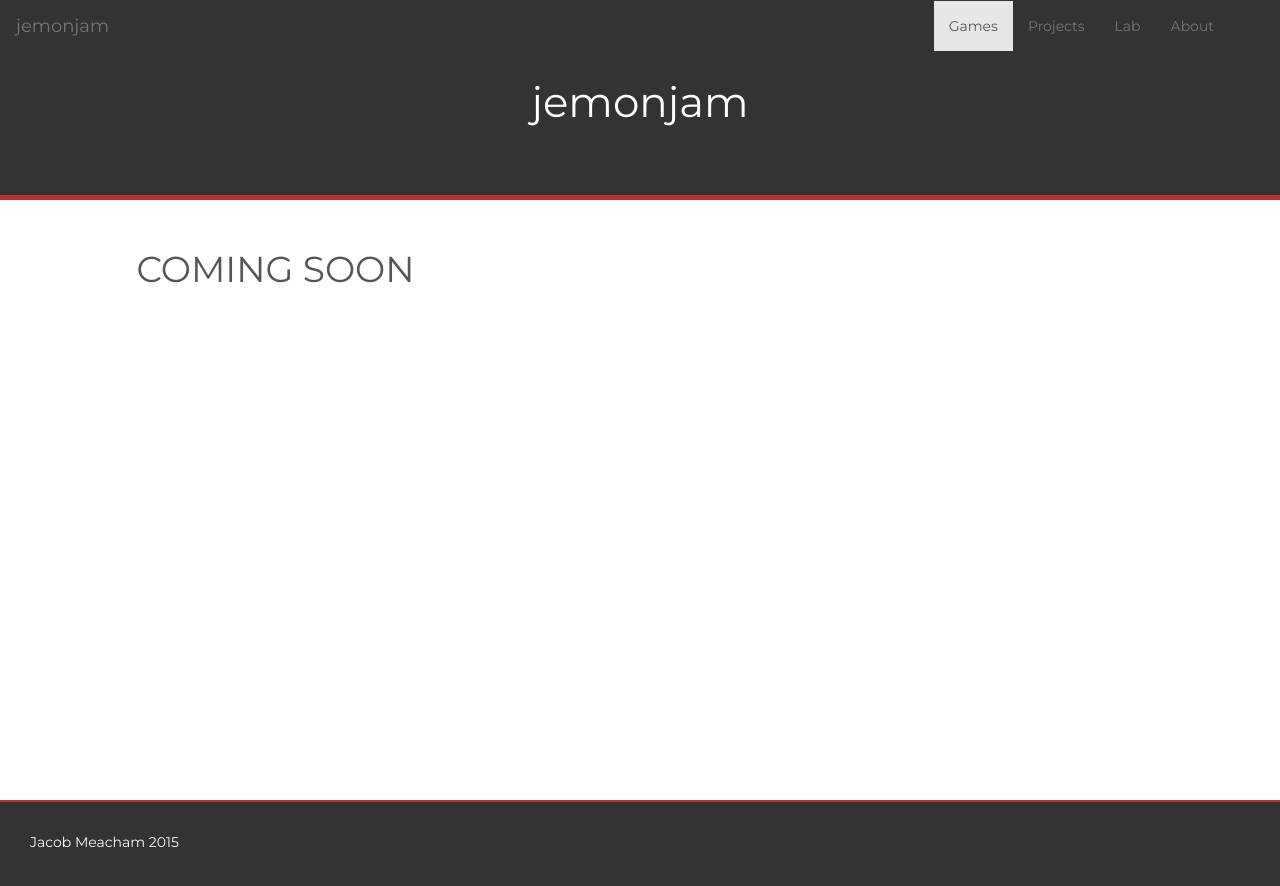
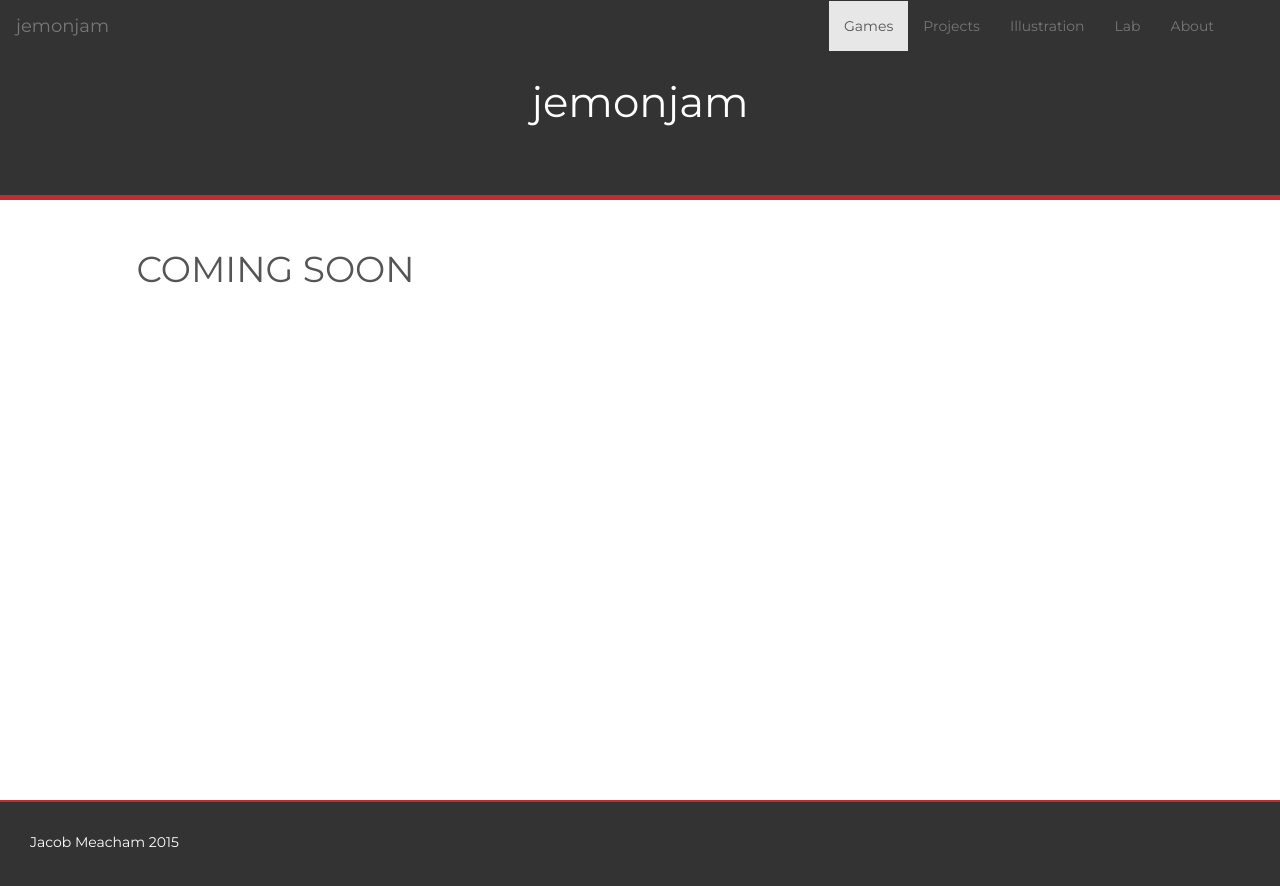
Before and after one commit to jacob-meacham/jacob-meacham.github.io, a Jekyll site: the page built from index.html, in a window 1280 px wide. Shown: the top 886 px of the page. Built offline with Jekyll 4.4.1, drawn with Linux system fonts in a browser that asks for light colours; nearby versions of some CDN libraries.

Commit message:
Add illustrations section.

```diff
--- a/_layouts/default.html
+++ b/_layouts/default.html
@@ -11,6 +11,7 @@
                 <ul class="nav navbar-nav">
                     <li class="active"><a href="/games">Games <span class="sr-only">(current)</span></a></li>
                     <li><a href="/projects">Projects</a></li>
+                    <li><a href="/illustration">Illustration</a></li>
                     <li><a href="/lab">Lab</a></li>
                     <li><a href="/about">About</a></li>
                 </ul>
--- a/css/common.css
+++ b/css/common.css
@@ -63,6 +63,7 @@
 
 /* TODO: remove bootstrap */
 .navbar {
+  z-index: 1;
   margin-bottom: 20px;
   background-color: transparent;
   border-color: transparent;
@@ -83,6 +84,12 @@
   height: 200px;
   margin-bottom: 30px;
   border-bottom: 5px solid #c12b32;
+}
+
+.masthead canvas {
+  position: absolute;
+  top: 0;
+  left: 0;
 }
 
 .masthead .title {
```
